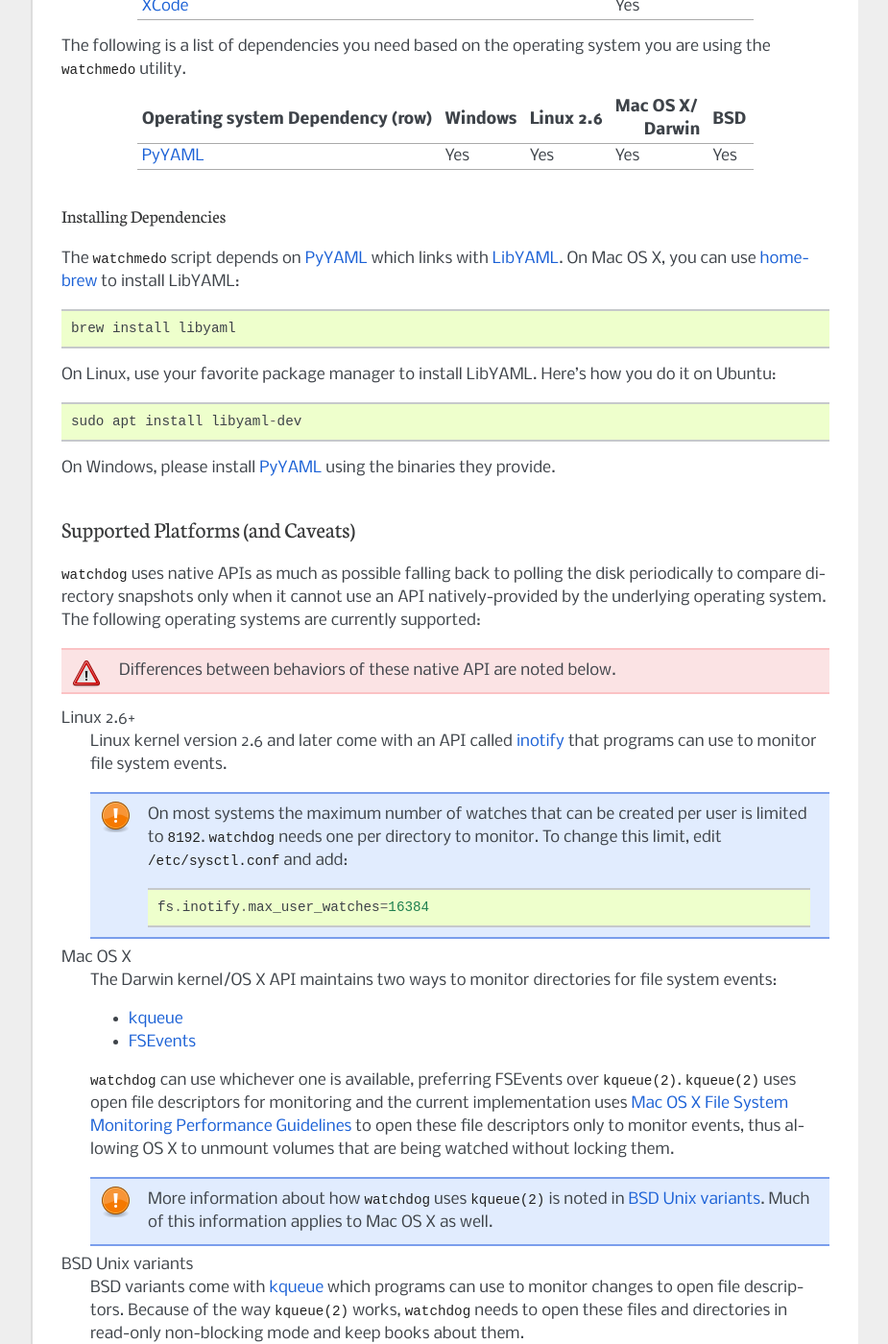
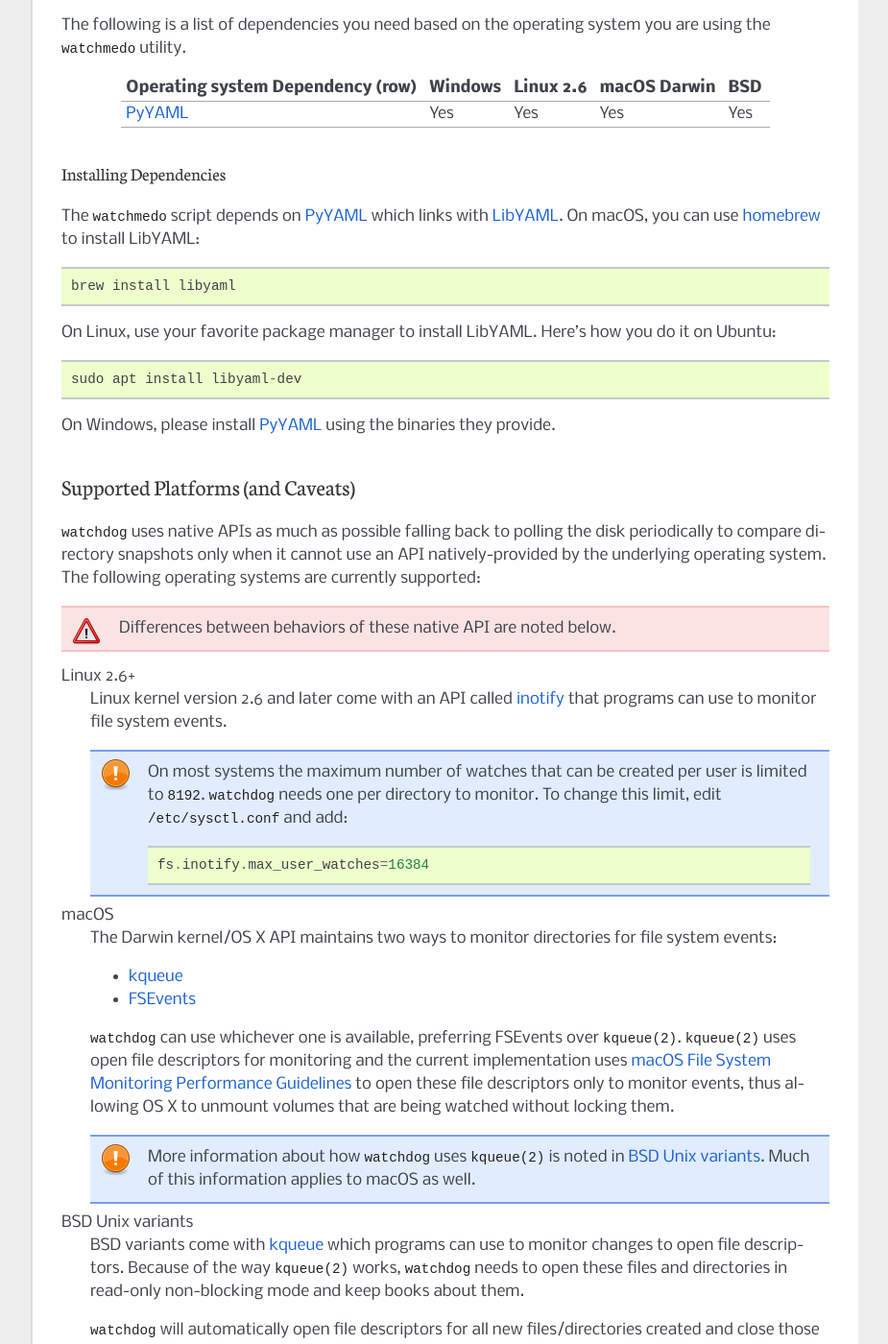
Before and after one commit to gorakhargosh/watchdog, a Sphinx documentation site: the page built from docs/source/installation.rst, in a window 1280 px wide and 1400 px high, scrolled down 985 px. Shown: the whole window at 96% size, without its empty margins (198-1123 px from the left). Built offline with Sphinx 7.4.7, drawn with Linux system fonts in a browser that asks for light colours; some of the changed text lies outside the part shown.

Commit message:
s/Mac OS X/macOS/

```diff
--- a/README.rst
+++ b/README.rst
@@ -145,7 +145,7 @@
 
 The ``watchmedo`` script depends on PyYAML_ which links with LibYAML_,
 which brings a performance boost to the PyYAML parser. However, installing
-LibYAML_ is optional but recommended. On Mac OS X, you can use homebrew_
+LibYAML_ is optional but recommended. On macOS, you can use homebrew_
 to install LibYAML:
 
 .. code-block:: bash
@@ -186,7 +186,7 @@
 -------------------
 
 * Linux 2.6 (inotify)
-* Mac OS X (FSEvents, kqueue)
+* macOS (FSEvents, kqueue)
 * FreeBSD/BSD (kqueue)
 * Windows (ReadDirectoryChangesW with I/O completion ports;
   ReadDirectoryChangesW worker threads)
--- a/docs/source/global.rst.inc
+++ b/docs/source/global.rst.inc
@@ -13,7 +13,7 @@
 .. _kqueue: https://www.freebsd.org/cgi/man.cgi?query=kqueue&sektion=2
 .. _FSEvents: https://developer.apple.com/library/mac/#documentation/Darwin/Conceptual/FSEvents_ProgGuide/Introduction/Introduction.html
 .. _inotify: https://linux.die.net/man/7/inotify
-.. _Mac OS X File System Monitoring Performance Guidelines: https://developer.apple.com/library/ios/#documentation/Performance/Conceptual/FileSystem/Articles/TrackingChanges.html
+.. _macOS File System Monitoring Performance Guidelines: https://developer.apple.com/library/ios/#documentation/Performance/Conceptual/FileSystem/Articles/TrackingChanges.html
 .. _ReadDirectoryChangesW: https://docs.microsoft.com/windows/win32/api/winbase/nf-winbase-readdirectorychangesw
 .. _GetQueuedCompletionStatus: https://docs.microsoft.com/windows/win32/api/ioapiset/nf-ioapiset-getqueuedcompletionstatus
 .. _CreateIoCompletionPort: https://docs.microsoft.com/windows/win32/api/ioapiset/nf-ioapiset-createiocompletionport
--- a/docs/source/hacking.rst
+++ b/docs/source/hacking.rst
@@ -20,7 +20,7 @@
 
 1. Python_
 2. git_
-3. XCode_ (on Mac OS X)
+3. XCode_ (on macOS)
 
 Setting up the Work Environment
 -------------------------------
--- a/docs/source/installation.rst
+++ b/docs/source/installation.rst
@@ -49,27 +49,27 @@
 a list of dependencies you need based on the operating system you are
 using.
 
-+---------------------+-------------+-------------+-------------+-------------+
-| Operating system    |   Windows   |  Linux 2.6  | Mac OS X/   |     BSD     |
-| Dependency (row)    |             |             |   Darwin    |             |
-+=====================+=============+=============+=============+=============+
-| XCode_              |             |             |     Yes     |             |
-+---------------------+-------------+-------------+-------------+-------------+
++---------------------+-------------+-------------+--------+-------------+
+| Operating system    |   Windows   |  Linux 2.6  | macOS  |     BSD     |
+| Dependency (row)    |             |             | Darwin |             |
++=====================+=============+=============+========+=============+
+| XCode_              |             |             |  Yes   |             |
++---------------------+-------------+-------------+--------+-------------+
 
 The following is a list of dependencies you need based on the operating system you are
 using the ``watchmedo`` utility.
 
-+---------------------+-------------+-------------+-------------+-------------+
-| Operating system    |   Windows   |  Linux 2.6  | Mac OS X/   |     BSD     |
-| Dependency (row)    |             |             |   Darwin    |             |
-+=====================+=============+=============+=============+=============+
-| PyYAML_             |     Yes     |     Yes     |     Yes     |     Yes     |
-+---------------------+-------------+-------------+-------------+-------------+
++---------------------+-------------+-------------+--------+-------------+
+| Operating system    |   Windows   |  Linux 2.6  | macOS  |     BSD     |
+| Dependency (row)    |             |             | Darwin |             |
++=====================+=============+=============+========+=============+
+| PyYAML_             |     Yes     |     Yes     |  Yes   |     Yes     |
++---------------------+-------------+-------------+--------+-------------+
 
 Installing Dependencies
 ~~~~~~~~~~~~~~~~~~~~~~~
 The ``watchmedo`` script depends on PyYAML_ which links with LibYAML_.
-On Mac OS X, you can use homebrew_ to install LibYAML::
+On macOS, you can use homebrew_ to install LibYAML::
 
     brew install libyaml
 
@@ -105,7 +105,7 @@
                   fs.inotify.max_user_watches=16384
 
 
-Mac OS X
+macOS
     The Darwin kernel/OS X API maintains two ways to monitor directories
     for file system events:
 
@@ -115,13 +115,13 @@
     |project_name| can use whichever one is available, preferring
     FSEvents over ``kqueue(2)``. ``kqueue(2)`` uses open file descriptors for monitoring
     and the current implementation uses
-    `Mac OS X File System Monitoring Performance Guidelines`_ to open
+    `macOS File System Monitoring Performance Guidelines`_ to open
     these file descriptors only to monitor events, thus allowing
     OS X to unmount volumes that are being watched without locking them.
 
     .. NOTE:: More information about how |project_name| uses ``kqueue(2)`` is noted
               in `BSD Unix variants`_. Much of this information applies to
-              Mac OS X as well.
+              macOS as well.
 
 
 _`BSD Unix variants`
```
Also changed, not shown: 5 other files.
